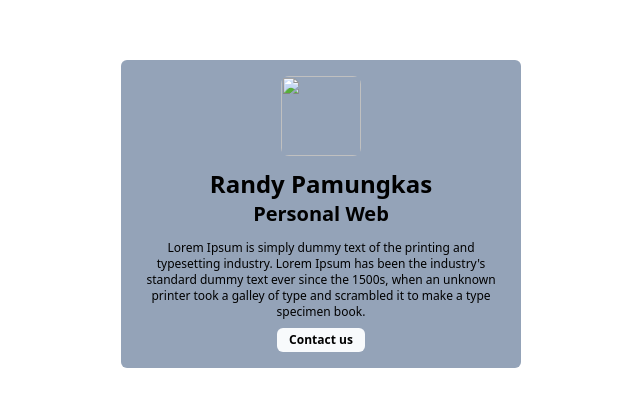
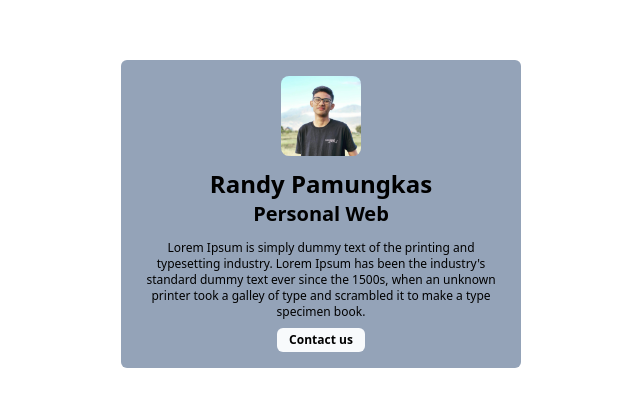
Before and after one commit to randypamungkasss/Latihan-Personal, a website: page dist/index.html in a window 1280 px wide. Shown: the part 186-592 px from the top of the page, without its empty margins (319-959 px from the left). Drawn offline with Linux system fonts and the light colour scheme; the site is published under a folder, as on GitHub Pages, so addresses that start at the root find nothing; files whose address does not match are found by name.

Commit message:
delete directory photo

```diff
--- a/dist/index.html
+++ b/dist/index.html
@@ -10,7 +10,7 @@
     <main class="h-screen flex justify-center items-center">
       <div class="bg-slate-400 w-[400px] px-6 py-4 space-y-3 rounded-md">
         <div class="flex justify-center items-center">
-          <img src="/dist/foto/foto.jpeg" class="w-20 h-20 rounded-lg" />
+          <img src="foto.jpeg" class="w-20 h-20 rounded-lg" />
         </div>
         <div>
           <h1 class="text-2xl text-center font-bold">Randy Pamungkas</h1>
```
